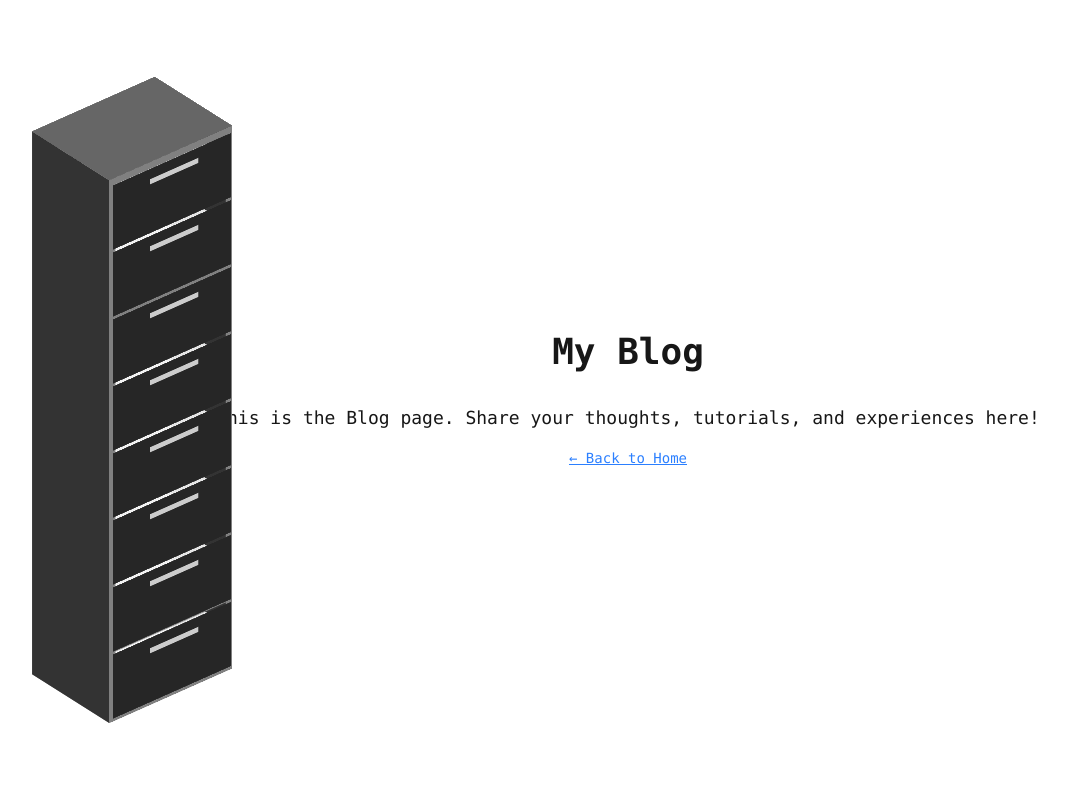
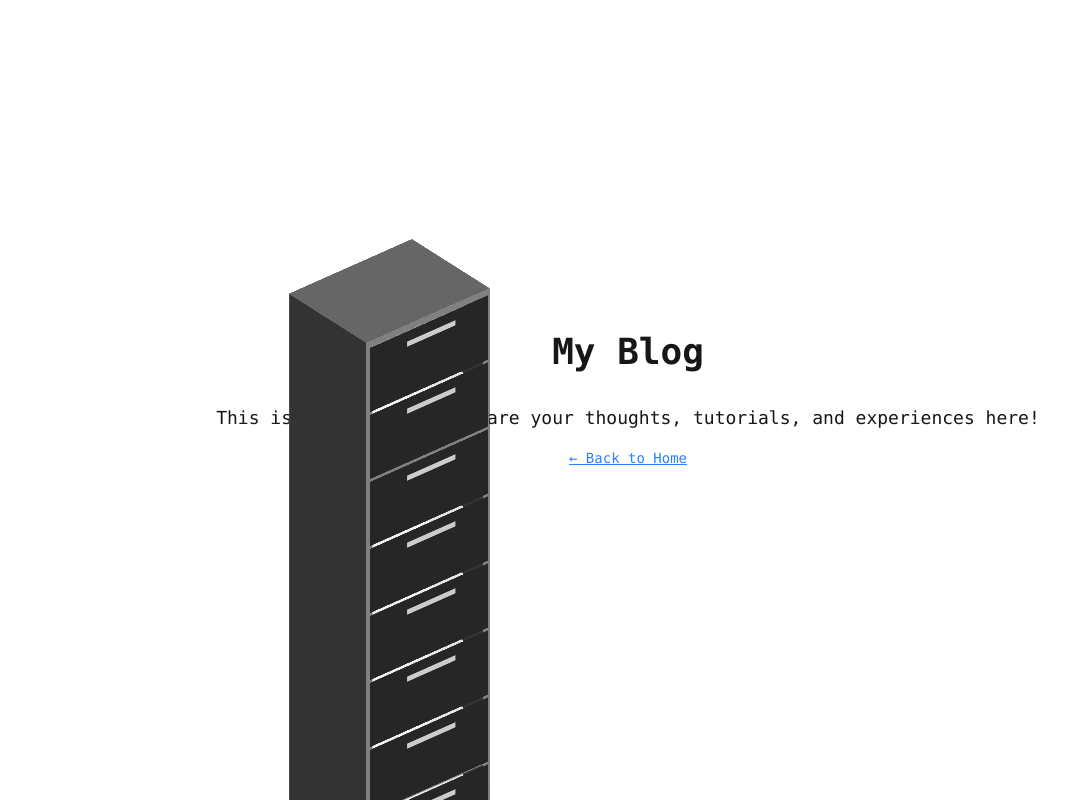
Before and after one commit to Dhruvsa1/Personal-Portfolio, a Next.js app: page /blog in a window 1280 px wide. Shown: the whole page, without its empty margins (12-1079 px from the left). Built offline with nearby package versions, Linux system fonts and the light colour scheme.

Commit message:
Add intro animation: flat gray rectangle with arrow rotating into 3D cabinet

```diff
--- a/components/Cabinet.css
+++ b/components/Cabinet.css
@@ -6,6 +6,49 @@
   z-index: 1000;
   display: flex;
   align-items: center;
+}
+
+.cabinet-wrapper {
+  position: relative;
+  background: linear-gradient(135deg, #6b7280 0%, #4b5563 100%);
+  border-radius: 8px;
+  padding: 0;
+  width: 80px;
+  height: 100%;
+  display: flex;
+  align-items: center;
+  justify-content: center;
+  transition: all 1.2s cubic-bezier(0.68, -0.55, 0.265, 1.55);
+  transform: rotateX(0deg) rotateY(0deg);
+  box-shadow: 0 10px 30px rgba(0, 0, 0, 0.3);
+}
+
+.cabinet-wrapper.animated {
+  background: transparent;
+  border-radius: 0;
+  width: auto;
+  height: auto;
+  box-shadow: none;
+  transform: rotateX(-32deg) rotateY(40deg);
+}
+
+.cabinet-arrow {
+  position: absolute;
+  color: white;
+  z-index: 10;
+  animation: arrowPulse 1.5s ease-in-out infinite;
+  pointer-events: none;
+}
+
+@keyframes arrowPulse {
+  0%, 100% {
+    opacity: 0.6;
+    transform: translateX(0);
+  }
+  50% {
+    opacity: 1;
+    transform: translateX(5px);
+  }
 }
 
 .cabinet-container * {
@@ -42,10 +85,16 @@
   --transition: 0.2s;
 
   height: calc(var(--height) * 1vmin);
-  transform: translate3d(0, 0, 50vmin) rotateX(-32deg) rotateY(40deg);
+  transform: translate3d(0, 0, 50vmin);
   width: calc(var(--width) * 1vmin);
   color: hsl(0, 10%, 10%);
   position: relative;
+  opacity: 0;
+  transition: opacity 0.6s ease-in 0.6s;
+}
+
+.cabinet-wrapper.animated .chest {
+  opacity: 1;
 }
 
 .chest__panel {
--- a/components/Cabinet.tsx
+++ b/components/Cabinet.tsx
@@ -1,6 +1,7 @@
 'use client';
 
 import Link from 'next/link';
+import { useEffect, useState } from 'react';
 import './Cabinet.css';
 
 interface DrawerProps {
@@ -38,9 +39,27 @@ const Drawer = ({ position, label, link, isLetters }: DrawerProps) => {
 };
 
 export default function Cabinet() {
+  const [isAnimated, setIsAnimated] = useState(false);
+
+  useEffect(() => {
+    // Trigger animation after a short delay
+    const timer = setTimeout(() => {
+      setIsAnimated(true);
+    }, 300);
+    return () => clearTimeout(timer);
+  }, []);
+
   return (
     <div className="cabinet-container">
-      <div className="chest">
+      <div className={`cabinet-wrapper ${isAnimated ? 'animated' : ''}`}>
+        {!isAnimated && (
+          <div className="cabinet-arrow">
+            <svg width="40" height="40" viewBox="0 0 24 24" fill="none">
+              <path d="M9 18l6-6-6-6" stroke="currentColor" strokeWidth="2" strokeLinecap="round" strokeLinejoin="round"/>
+            </svg>
+          </div>
+        )}
+        <div className="chest">
         <div className="chest__panel chest__panel--back"></div>
         <div className="chest__panel chest__panel--top"></div>
         <div className="chest__panel chest__panel--bottom"></div>
@@ -60,5 +79,6 @@ export default function Cabinet() {
         <Drawer position={8} label="Contact" link="/contact" isLetters={true} />
       </div>
     </div>
+    </div>
   );
 }
```
